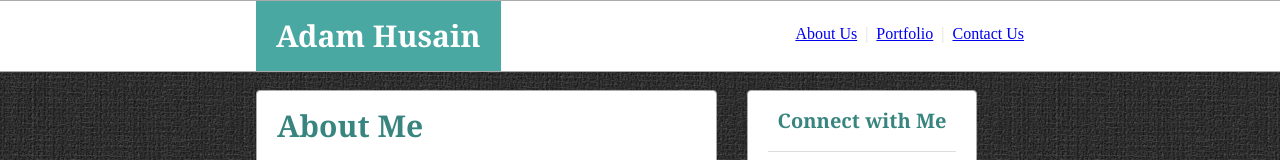
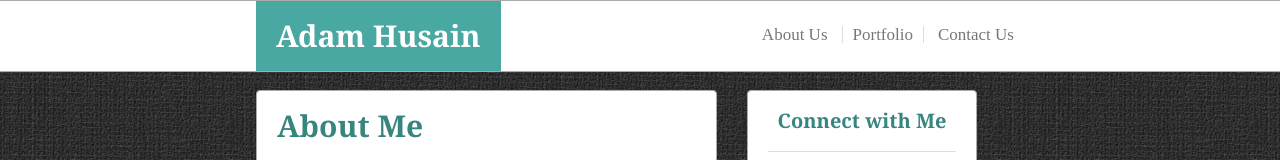
Before and after one commit to medaman/Basic-Portfolio, a plain HTML site: page index.html in a window 1280 px wide. Shown: the top 160 px of the page. Drawn offline with Linux system fonts and the light colour scheme.

```diff
--- a/index.html
+++ b/index.html
@@ -10,19 +10,17 @@
 </head>
 
 <body>
-	<div class="topHeader">
 	<header>
 		<h1>Adam Husain</h1>
 		<nav>
-				<a href="index.html">About Us</a>
-				&nbsp;|&nbsp;
-				<a href="portfolio.html">Portfolio</a>
-				&nbsp;|&nbsp;
-				<a href="contact.html">Contact Us</a>
+			<ul>
+				<li><a href="index.html">About Us</a>
+				<li><a href="portfolio.html">Portfolio</a></li>
+				<li><a href="contact.html">Contact Us</a></li>
+			</ul>
 		</nav>
 		<div class="clearfix"></div>
 	</header>
-	</div>
 	<div id="mainBody">
 		<div id="bodyLeft">
 			<h2>About Me</h2>
```
Also changed, not shown: portfolio.html (+5 -5 lines). Lines whose indentation alone changed are shown as unchanged.
